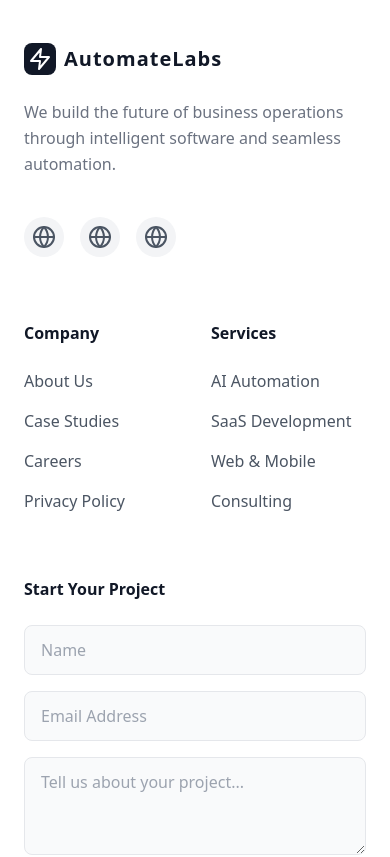
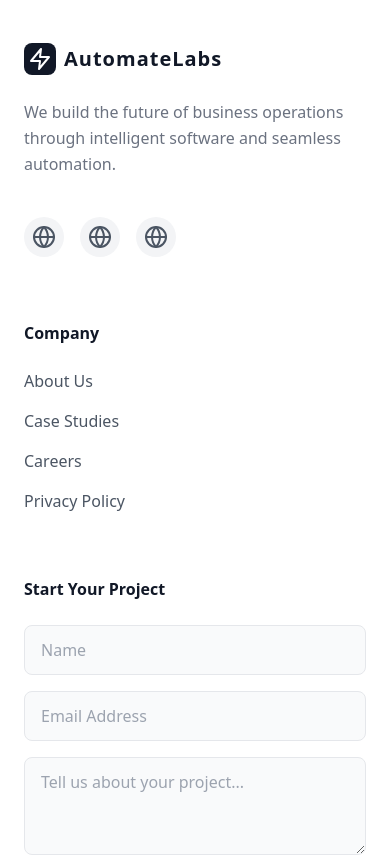
Before and after one commit to slangop28/automate-labs, a React (Vite) app: page / in a window 390 px wide. Shown: the part 6065-6922 px from the top of the page. Built offline with nearby package versions, Linux system fonts and the light colour scheme.

Commit message:
Add scroll-to-top feature and clean up footer layout

```diff
--- a/src/components/AutomateLabsWebsite.tsx
+++ b/src/components/AutomateLabsWebsite.tsx
@@ -625,7 +625,7 @@ const Footer = () => {
     return (
         <footer id="contact" className="bg-white border-t border-gray-200 pt-20 pb-10">
             <div className="container mx-auto px-6">
-                <div className="grid gap-16 md:grid-cols-2 lg:grid-cols-3">
+                <div className="grid gap-16 md:grid-cols-2">
                     {/* Brand Info */}
                     <div className="space-y-6">
                         <div className="flex items-center gap-2">
@@ -648,7 +648,6 @@ const Footer = () => {
                     </div>
 
                     {/* Quick Links */}
-                    <div className="grid grid-cols-2 gap-8">
                     <div>
                         <h4 className="text-gray-900 font-bold mb-6">Company</h4>
                         <ul className="space-y-4 text-gray-600">
@@ -657,16 +656,6 @@ const Footer = () => {
                             <li><Link to="/careers" className="hover:text-blue-600 cursor-pointer transition-colors">Careers</Link></li>
                             <li><Link to="/privacy" className="hover:text-blue-600 cursor-pointer transition-colors">Privacy Policy</Link></li>
                         </ul>
-                        </div>
-                        <div>
-                            <h4 className="text-gray-900 font-bold mb-6">Services</h4>
-                            <ul className="space-y-4 text-gray-600">
-                                <li className="hover:text-blue-600 cursor-pointer transition-colors">AI Automation</li>
-                                <li className="hover:text-blue-600 cursor-pointer transition-colors">SaaS Development</li>
-                                <li className="hover:text-blue-600 cursor-pointer transition-colors">Web & Mobile</li>
-                                <li className="hover:text-blue-600 cursor-pointer transition-colors">Consulting</li>
-                            </ul>
-                        </div>
                     </div>
 
                     {/* Contact Form */}
--- /dev/null
+++ b/src/components/ScrollToTop.tsx
@@ -0,0 +1,14 @@
+import { useEffect } from 'react';
+import { useLocation } from 'react-router-dom';
+
+const ScrollToTop = () => {
+    const { pathname } = useLocation();
+
+    useEffect(() => {
+        window.scrollTo(0, 0);
+    }, [pathname]);
+
+    return null;
+};
+
+export default ScrollToTop;
--- a/src/main.tsx
+++ b/src/main.tsx
@@ -7,10 +7,12 @@ import CaseStudies from './pages/CaseStudies'
 import AboutUs from './pages/AboutUs'
 import PrivacyPolicy from './pages/PrivacyPolicy'
 import Careers from './pages/Careers'
+import ScrollToTop from './components/ScrollToTop'
 
 createRoot(document.getElementById('root')!).render(
   <StrictMode>
     <BrowserRouter>
+      <ScrollToTop />
       <Routes>
         <Route path="/" element={<AutomateLabsWebsite />} />
         <Route path="/case-studies" element={<CaseStudies />} />
```
Lines whose indentation alone changed are shown as unchanged.
